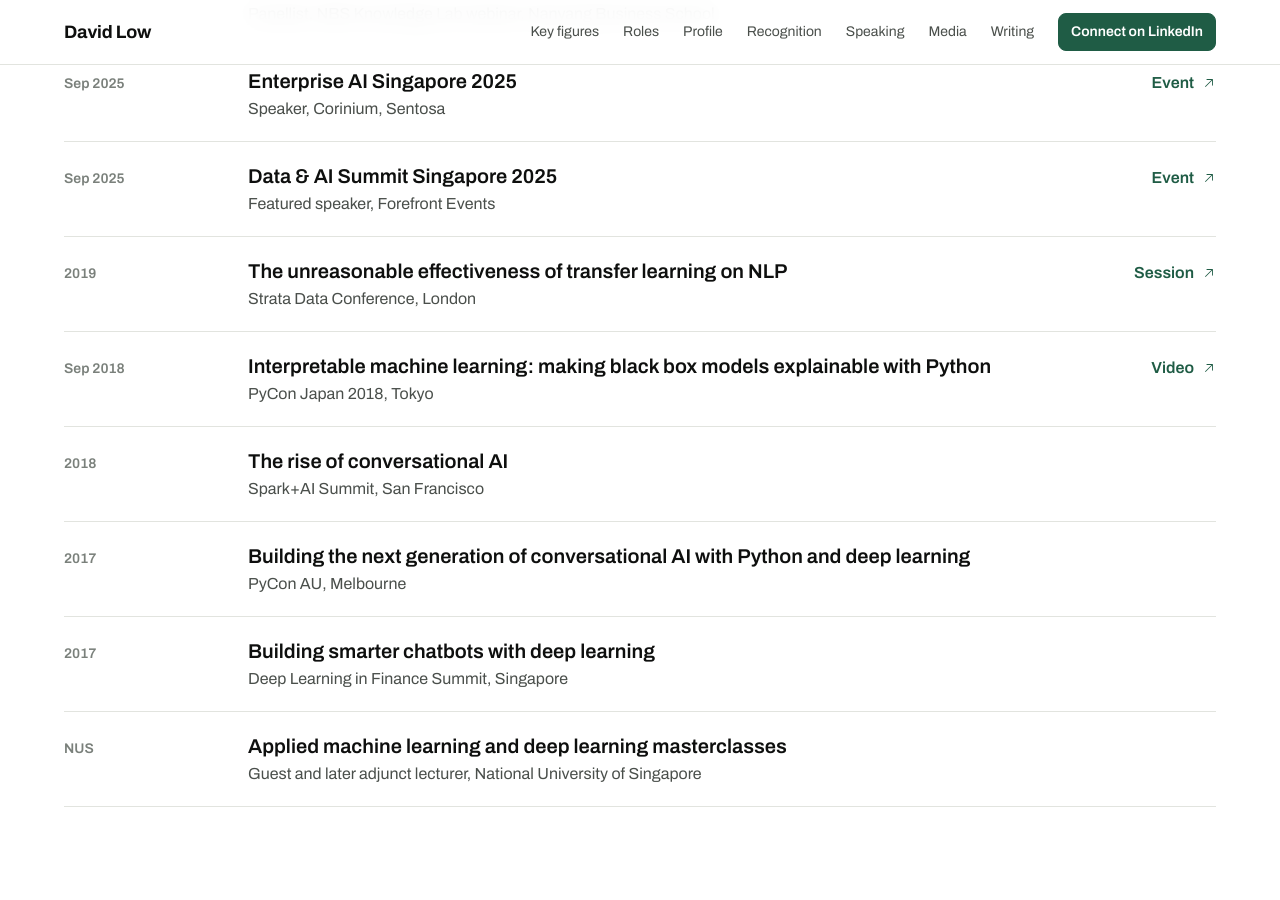
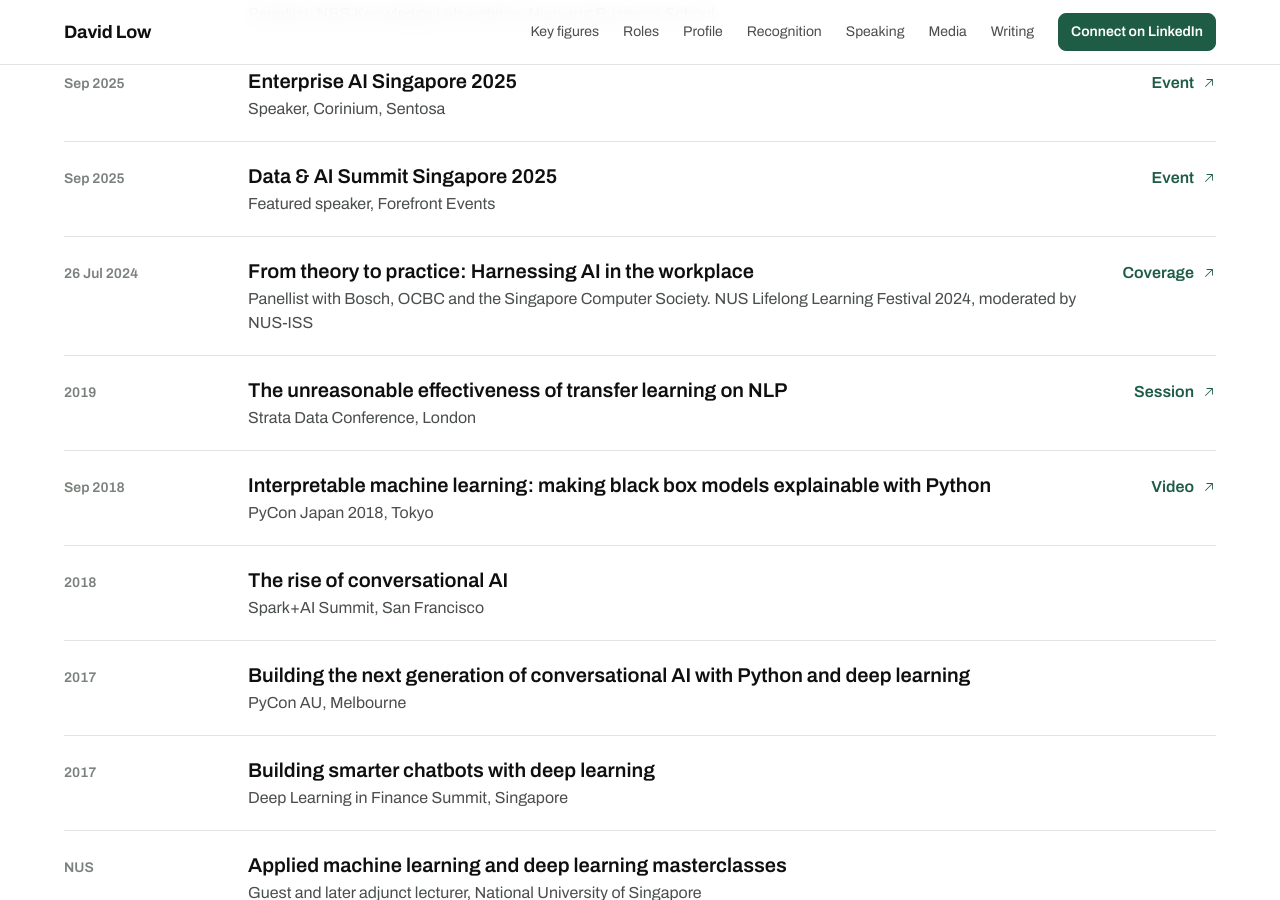
Before and after one commit to davidlowjw/davidlowjw.github.io, a Jekyll site: the page index.html, which Jekyll copies as it is, in a window 1280 px wide and 900 px high, scrolled down 5248 px. Built offline with Jekyll 4.4.1, drawn with Linux system fonts in a browser that asks for light colours.

Commit message:
Speaking: NUS Lifelong Learning Festival 2024 panel

```diff
--- a/index.html
+++ b/index.html
@@ -177,6 +177,7 @@
       <li><span class="rows__date">18 May 2026</span><span class="rows__main"><strong>Agentic AI in Marketing: From Buzzword to Blueprint</strong><span>Panellist, NBS Knowledge Lab webinar, Nanyang Business School</span></span><a class="arrow" href="https://www.ntu.edu.sg/business/news-events/news/story-detail/nbs-knowledge-lab-webinar--agentic-ai-in-marketing--from-buzzword-to-blueprint" rel="noopener">Event</a></li>
       <li><span class="rows__date">Sep 2025</span><span class="rows__main"><strong>Enterprise AI Singapore 2025</strong><span>Speaker, Corinium, Sentosa</span></span><a class="arrow" href="https://legaltechevents.com/events/2025/enterprise-ai-singapore-singapore" rel="noopener">Event</a></li>
       <li><span class="rows__date">Sep 2025</span><span class="rows__main"><strong>Data &amp; AI Summit Singapore 2025</strong><span>Featured speaker, Forefront Events</span></span><a class="arrow" href="https://forefrontevents.co/event/data-ai-summit-singapore-2025" rel="noopener">Event</a></li>
+      <li><span class="rows__date">26 Jul 2024</span><span class="rows__main"><strong>From theory to practice: Harnessing AI in the workplace</strong><span>Panellist with Bosch, OCBC and the Singapore Computer Society. NUS Lifelong Learning Festival 2024, moderated by NUS-ISS</span></span><a class="arrow" href="https://www.iss.nus.edu.sg/community/newsroom/news-detail/2024/10/10/from-theory-to-practice-harnessing-ai-in-the-workplace" rel="noopener">Coverage</a></li>
       <li><span class="rows__date">2019</span><span class="rows__main"><strong>The unreasonable effectiveness of transfer learning on NLP</strong><span>Strata Data Conference, London</span></span><a class="arrow" href="https://conferences.oreilly.com/strata/strata-eu-2019/public/schedule/detail/74040.html" rel="noopener">Session</a></li>
       <li><span class="rows__date">Sep 2018</span><span class="rows__main"><strong>Interpretable machine learning: making black box models explainable with Python</strong><span>PyCon Japan 2018, Tokyo</span></span><a class="arrow" href="https://pyvideo.org/pycon-japan-2018/07-102_interpretable-machine-learning-making-black-box-models-explainable-with-pythondavid-low.html" rel="noopener">Video</a></li>
       <li><span class="rows__date">2018</span><span class="rows__main"><strong>The rise of conversational AI</strong><span>Spark+AI Summit, San Francisco</span></span><span></span></li>
```
